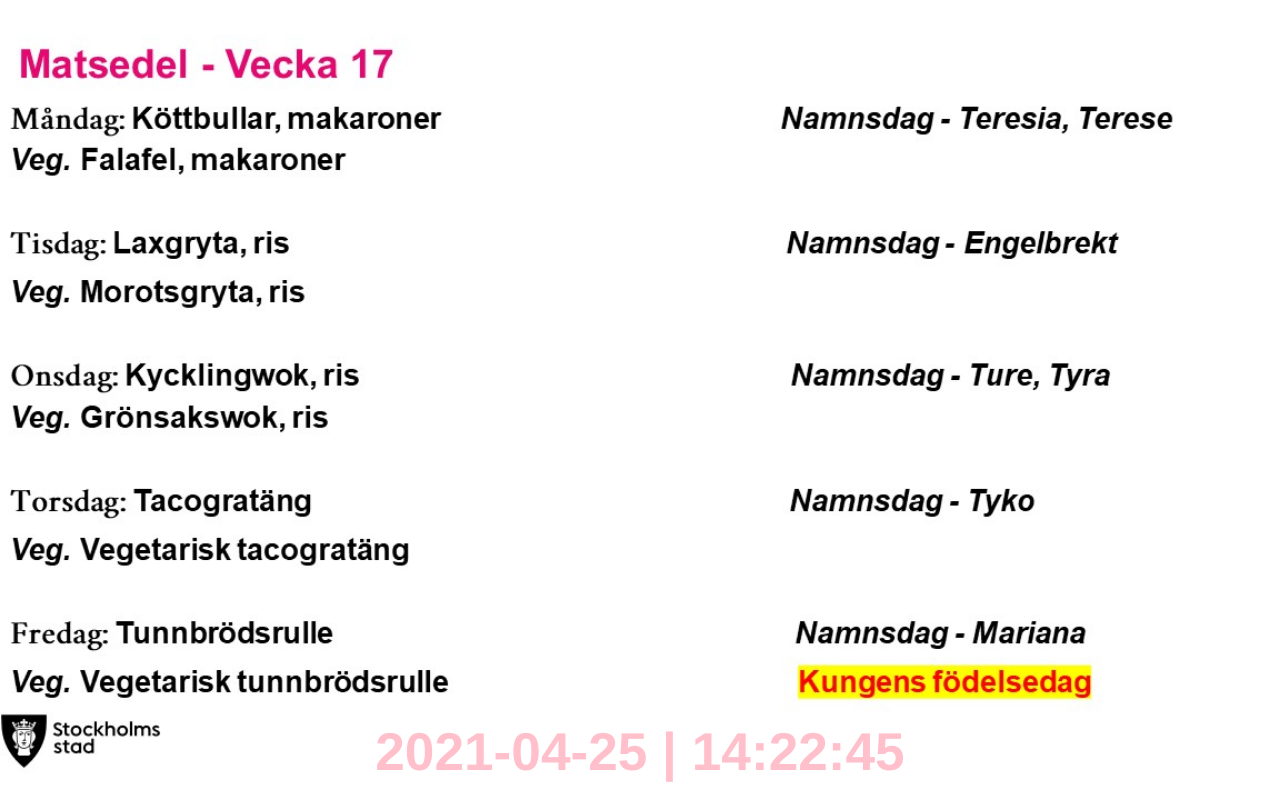
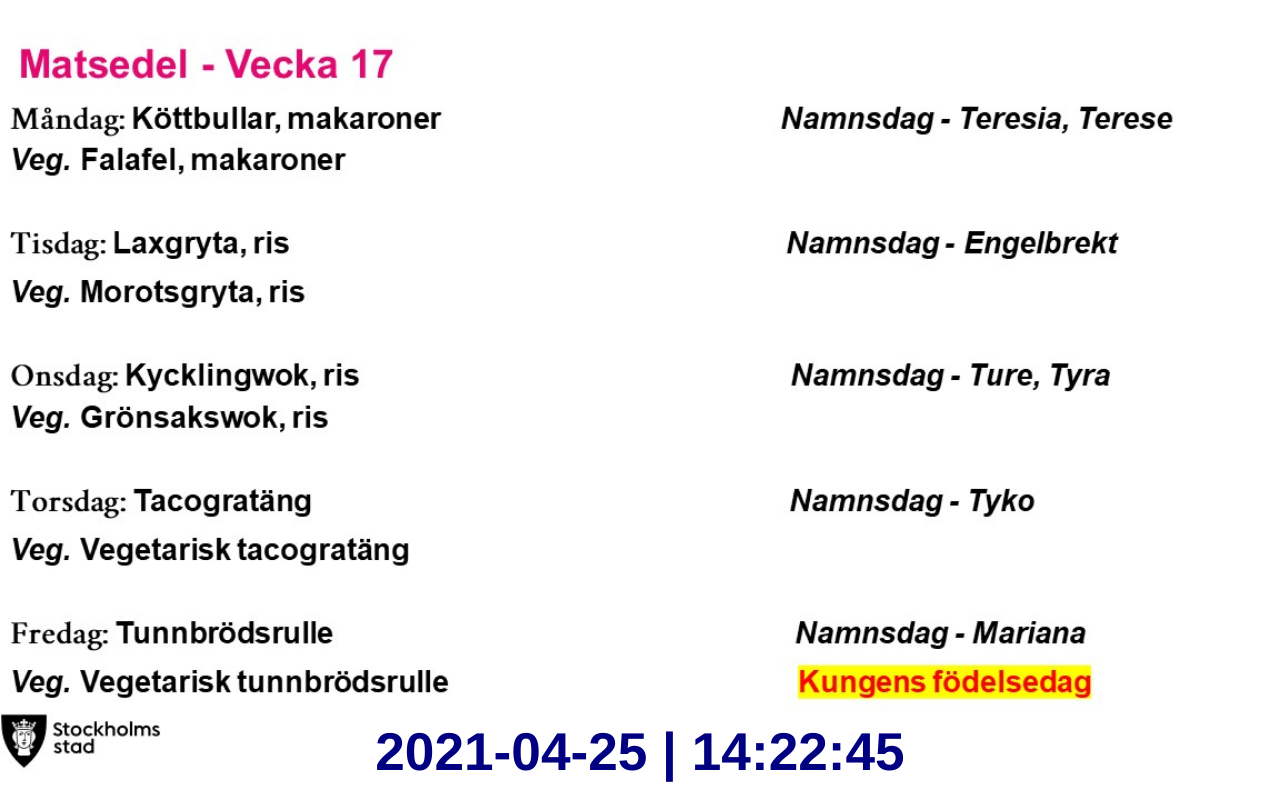
Before and after one commit to JGrunander/node-website-starter-files-mobil-hemsida, a website: page index.html in a window 1280 px wide. Drawn offline with nearby package versions, Linux system fonts and the light colour scheme.

Commit message:
add fresh

```diff
--- a/index.html
+++ b/index.html
@@ -24,7 +24,7 @@
 
 <body>
    <p id="p1" style="
-   color:pink;
+   color:navy;
    text-align: center;
    font-size: 3.8em;
    font-weight:bolder;
```
